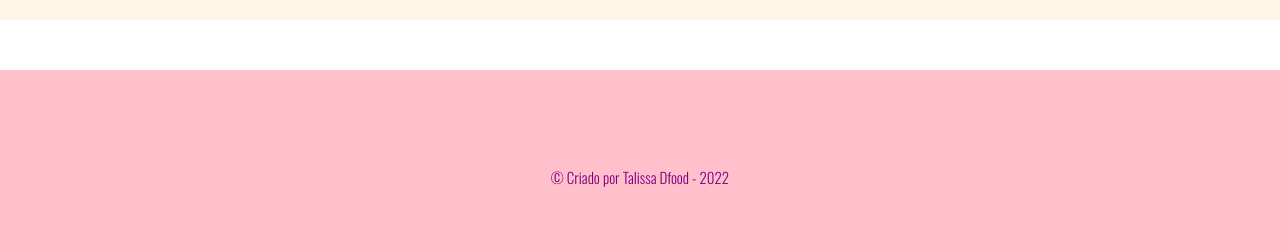
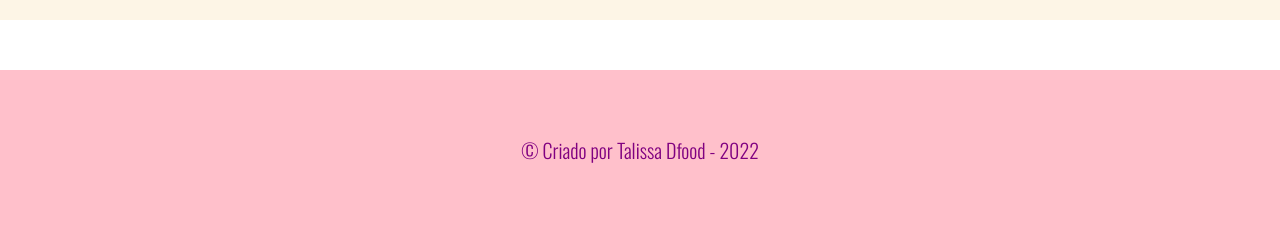
Before and after one commit to TalissaSantos/desafio-dfood, an Angular app: page /home in a window 1280 px wide. Shown: the part 570-796 px from the top of the page. Built offline with nearby package versions, Linux system fonts and the light colour scheme.

Commit message:
Atualizei o estilo

```diff
--- a/src/app/core/footer/footer.component.scss
+++ b/src/app/core/footer/footer.component.scss
@@ -1,18 +1,21 @@
 @import '/src/styles.scss';
 
 footer {
-  background:$gradient;
 
+  display: flex;
+  flex-direction: column;
+  justify-content: center;
+  background: $gradient;
+  height: 20%;
+  text-align: center;
+  position: fixed;
+  bottom: 0;
   width: 100%;
-  position: absolute;
-  bottom: 0;
-  height: 20vh;
 
   p {
     color: $color-font;
+    font-family: $font;
     text-align: center;
-    font-size: 15px;
-    margin-top: 100px;
-    font-family: $font;
+    font-size: 20px;
   }
 }
```
